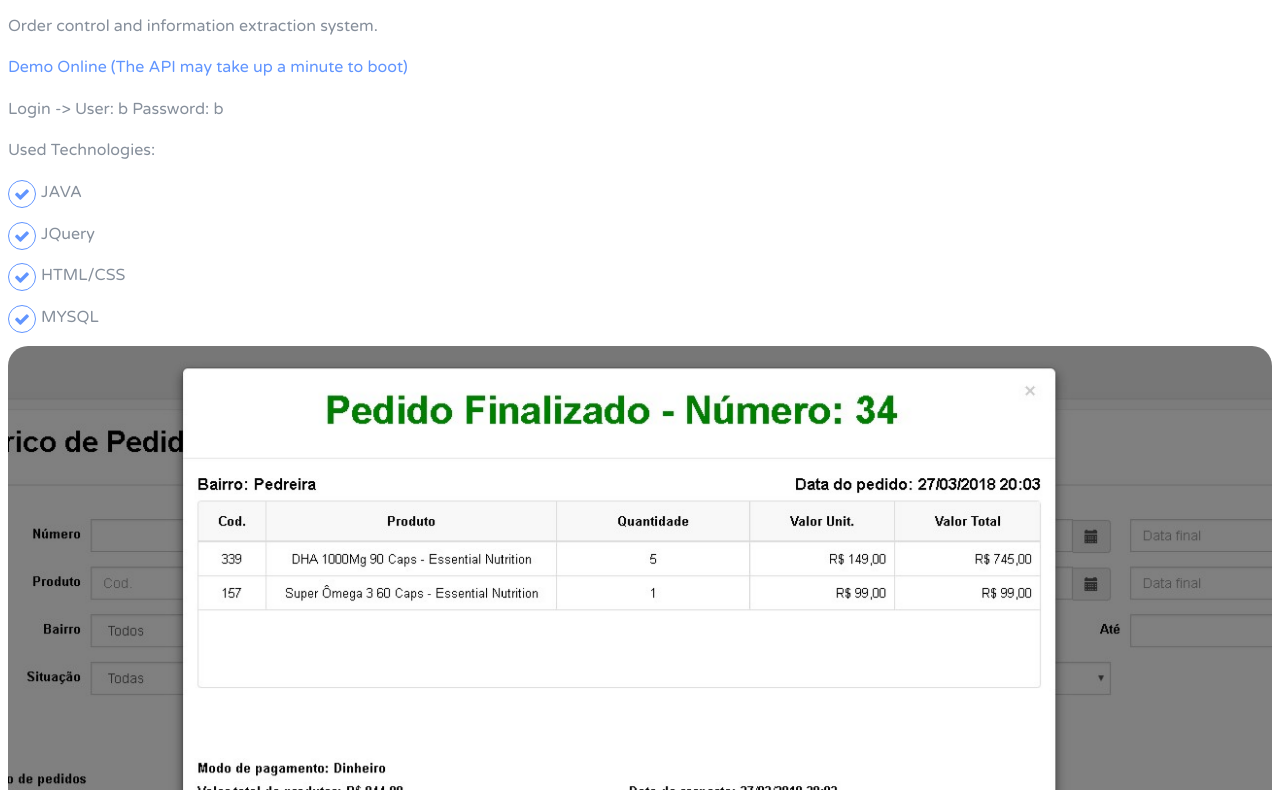
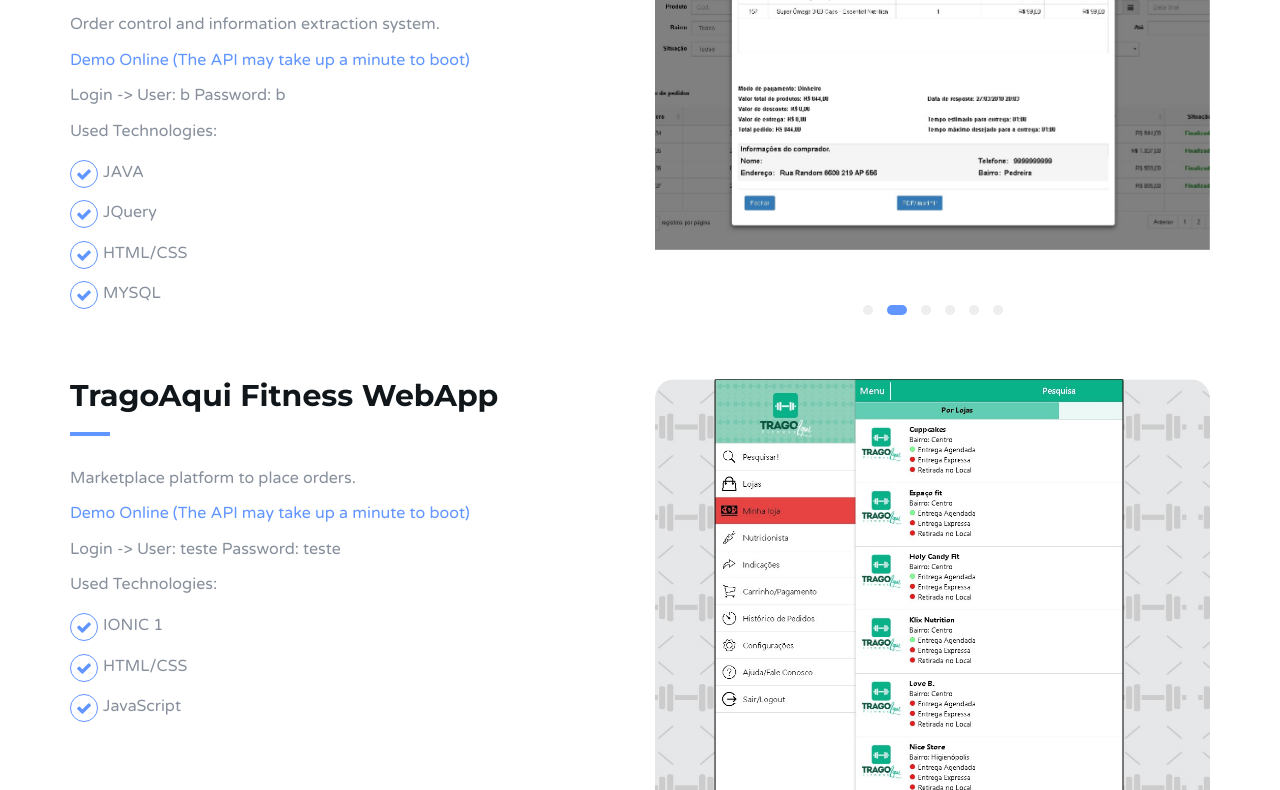
Before and after one commit to gkothe/web, a plain HTML site: page index.html in a window 1280 px wide. Shown: the part 754-1544 px from the top of the page. Drawn offline with Linux system fonts and the light colour scheme.

Commit message:
Update index.html

```diff
--- a/index.html
+++ b/index.html
@@ -13,7 +13,7 @@
 	<link href="https://fonts.googleapis.com/css?family=Montserrat:400,700%7CVarela+Round" rel="stylesheet">
 
 	<!-- Bootstrap -->
-	<!-- <link type="text/css" rel="stylesheet" href="css/bootstrap.min.css" /> -->
+	<link type="text/css" rel="stylesheet" href="css/bootstrap.min.css" />
 
 	<!-- Owl Carousel -->
 	<link type="text/css" rel="stylesheet" href="css/owl.carousel.css" />
```
